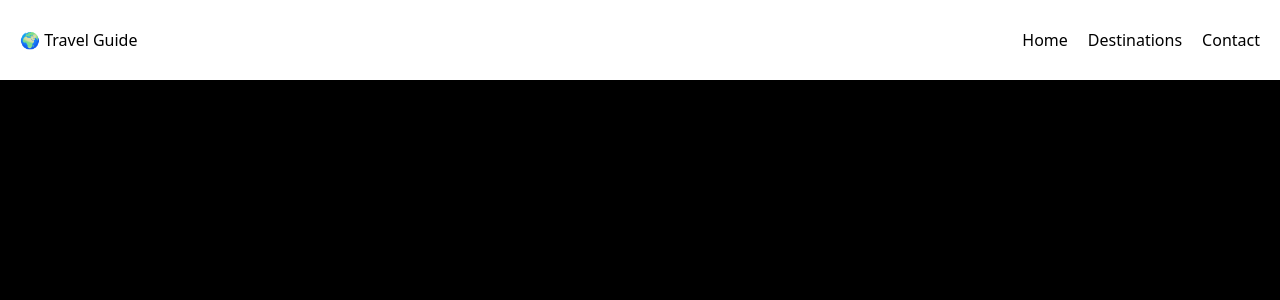
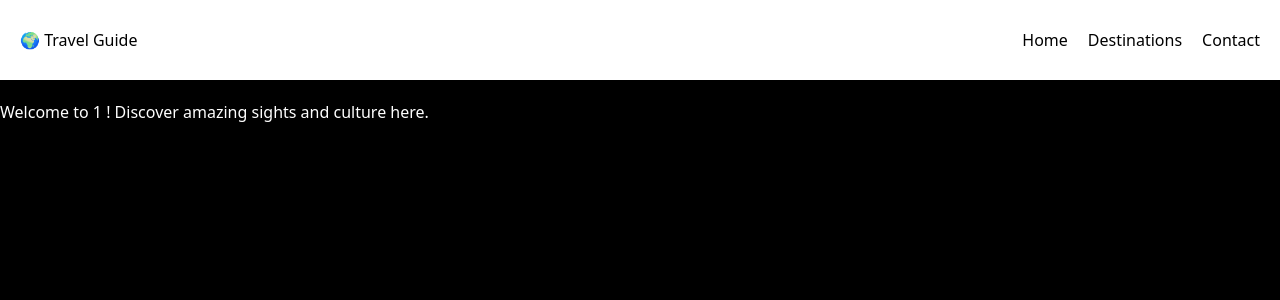
Before and after one commit to HasibCoderLab/simple-website-with-nextjs, a Next.js app: page /destinations/1 in a window 1280 px wide. Shown: the top 300 px of the page. Built offline with nearby package versions, Linux system fonts and the light colour scheme.

Commit message:
feat:text for

```diff
--- a/src/app/destinations/[city]/page.jsx
+++ b/src/app/destinations/[city]/page.jsx
@@ -6,8 +6,8 @@ function Page() {
   const { city } = useParams();
 
   return (
-    <div className="mt-10 text-red-700">
-      {city} is the beautiful city
+    <div className="mt-[100px] text-white">
+    Welcome to   {city} ! Discover amazing sights and culture here.
     </div>
   );
 }
--- a/src/app/destinations/page.jsx
+++ b/src/app/destinations/page.jsx
@@ -15,7 +15,7 @@ const Page = () => {
           <div
             key={index}
             className='w-[200px] h-[100px] font-bold text-2xl bg-white text-black flex justify-center items-center rounded-2xl hover:opacity-75 transition-all'
-            onClick={() => router.push(`/destinations/${encodeURIComponent(d)}`)}
+            onClick={() => router.push(`/destinations/${d}`)}
           >
             {d}
           </div>
```
